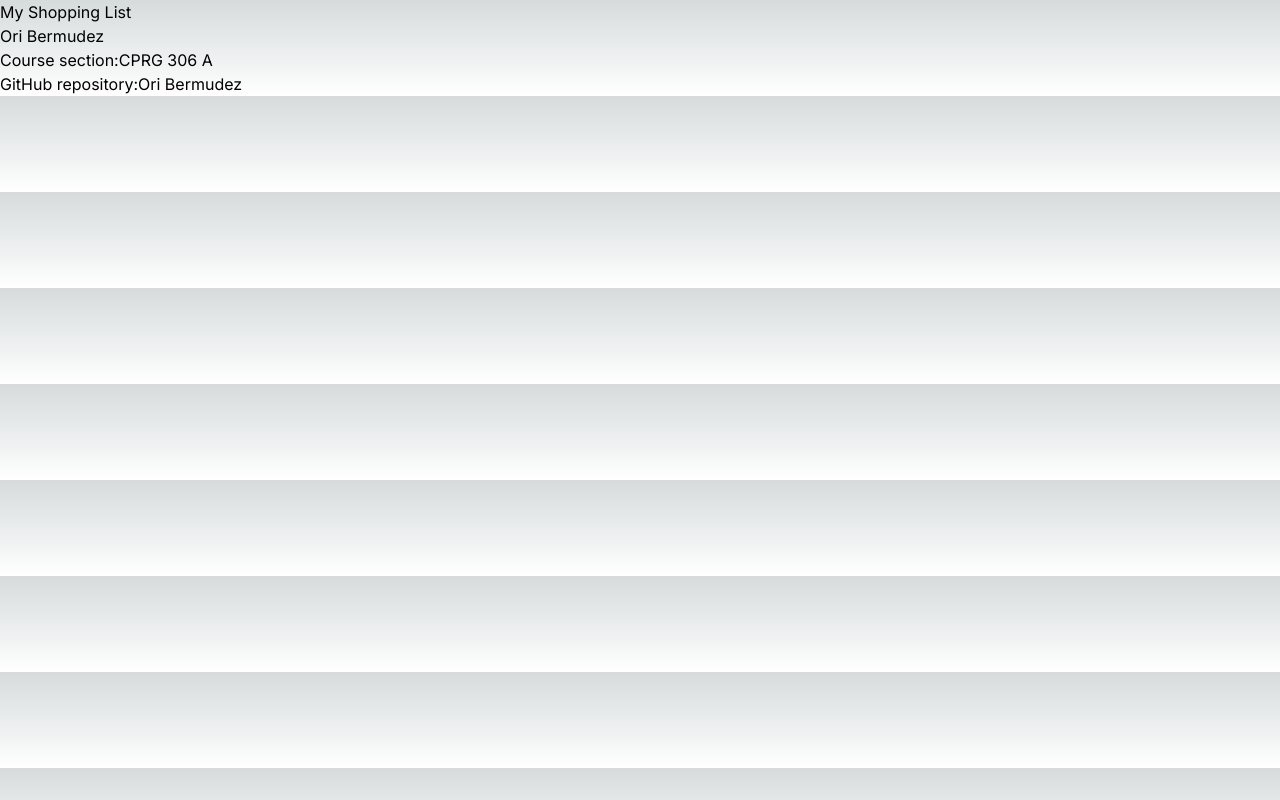
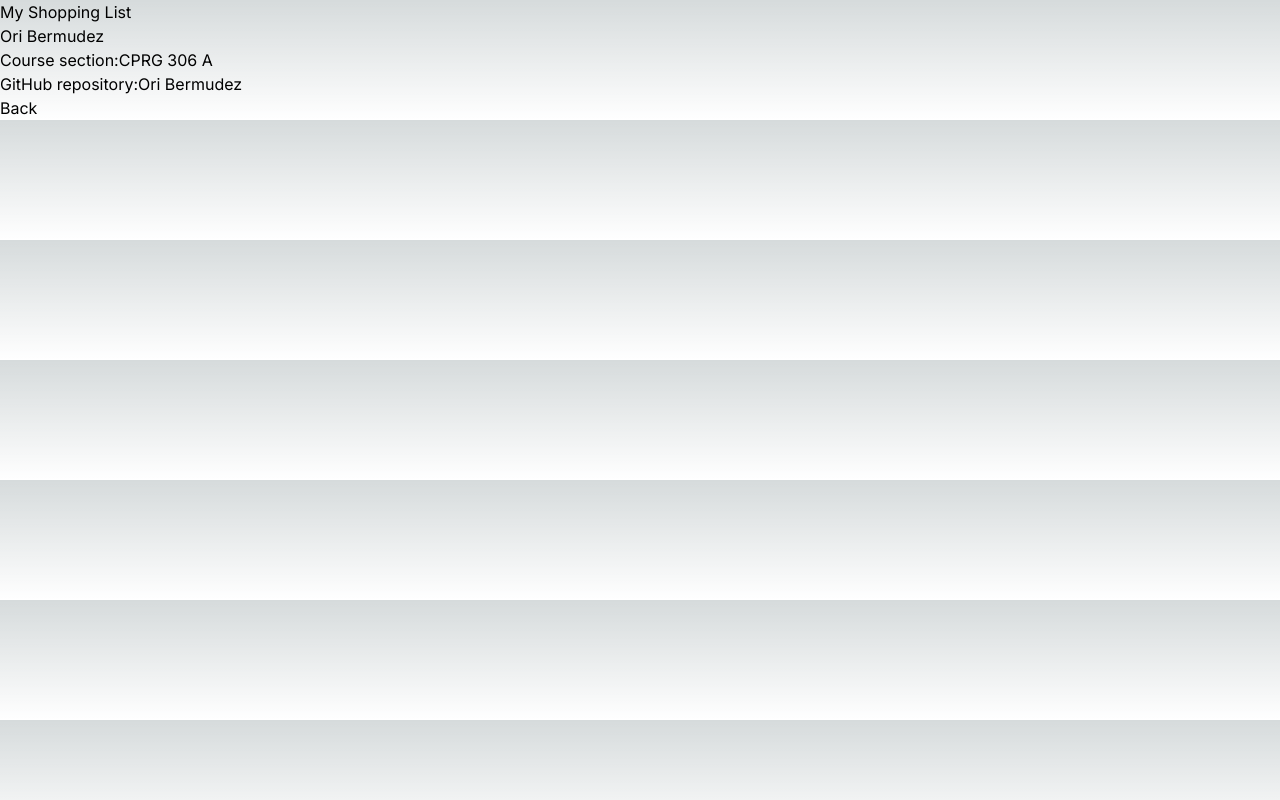
Before and after one commit to oribermudez/cprg306-assignments, a Next.js app: page /week2 in a window 1280 px wide. Built offline with nearby package versions, Linux system fonts and the light colour scheme.

Commit message:
Added back button

```diff
--- a/app/week2/page.js
+++ b/app/week2/page.js
@@ -1,3 +1,4 @@
+import Link from 'next/link';
 import StudentInfo from "../StudentInfo";
 
 const Page = () => {
@@ -5,6 +6,7 @@ const Page = () => {
     <section>
       <h2>My Shopping List</h2>
       <StudentInfo />
+      <Link href="/">Back</Link>
     </section>
   );
 }
```
